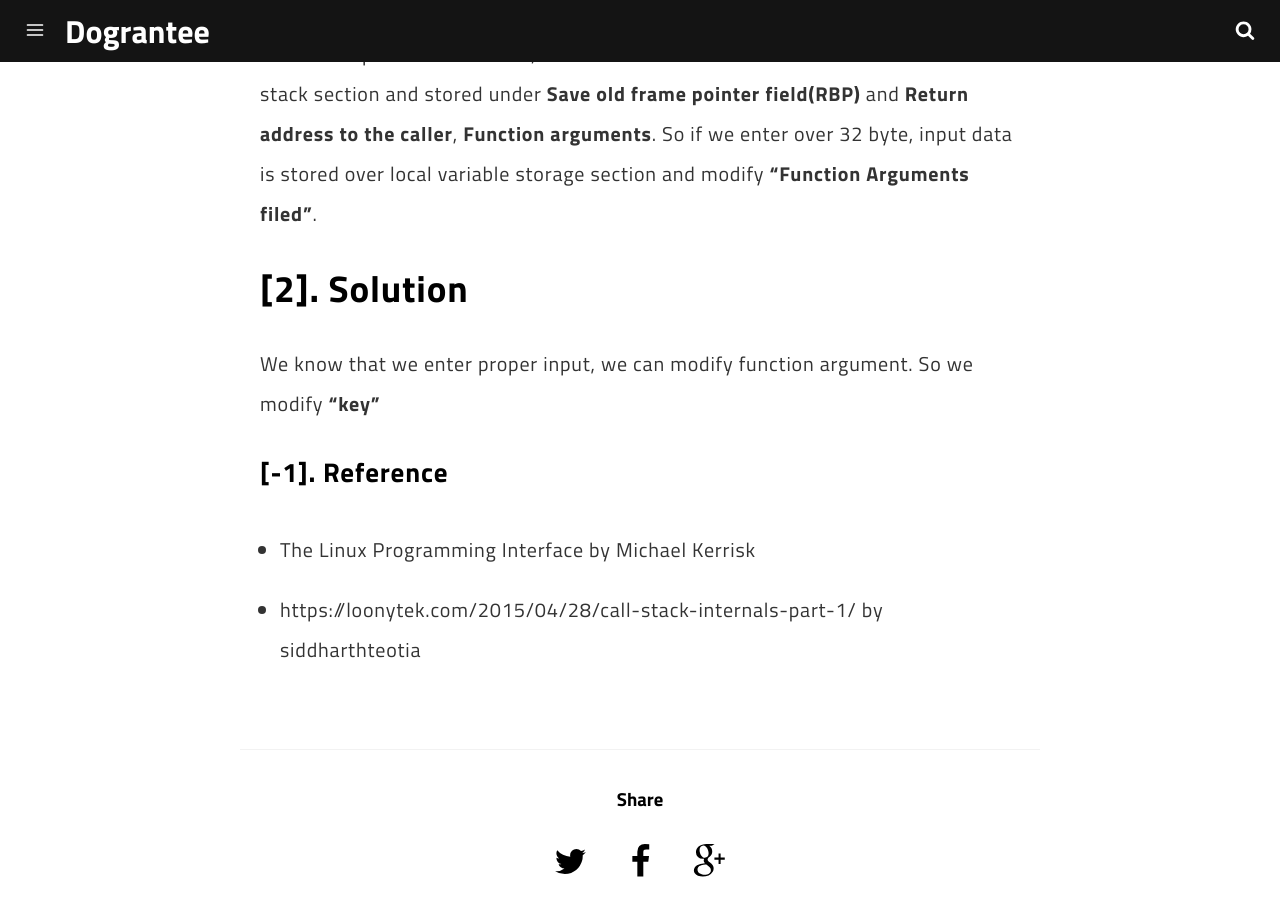
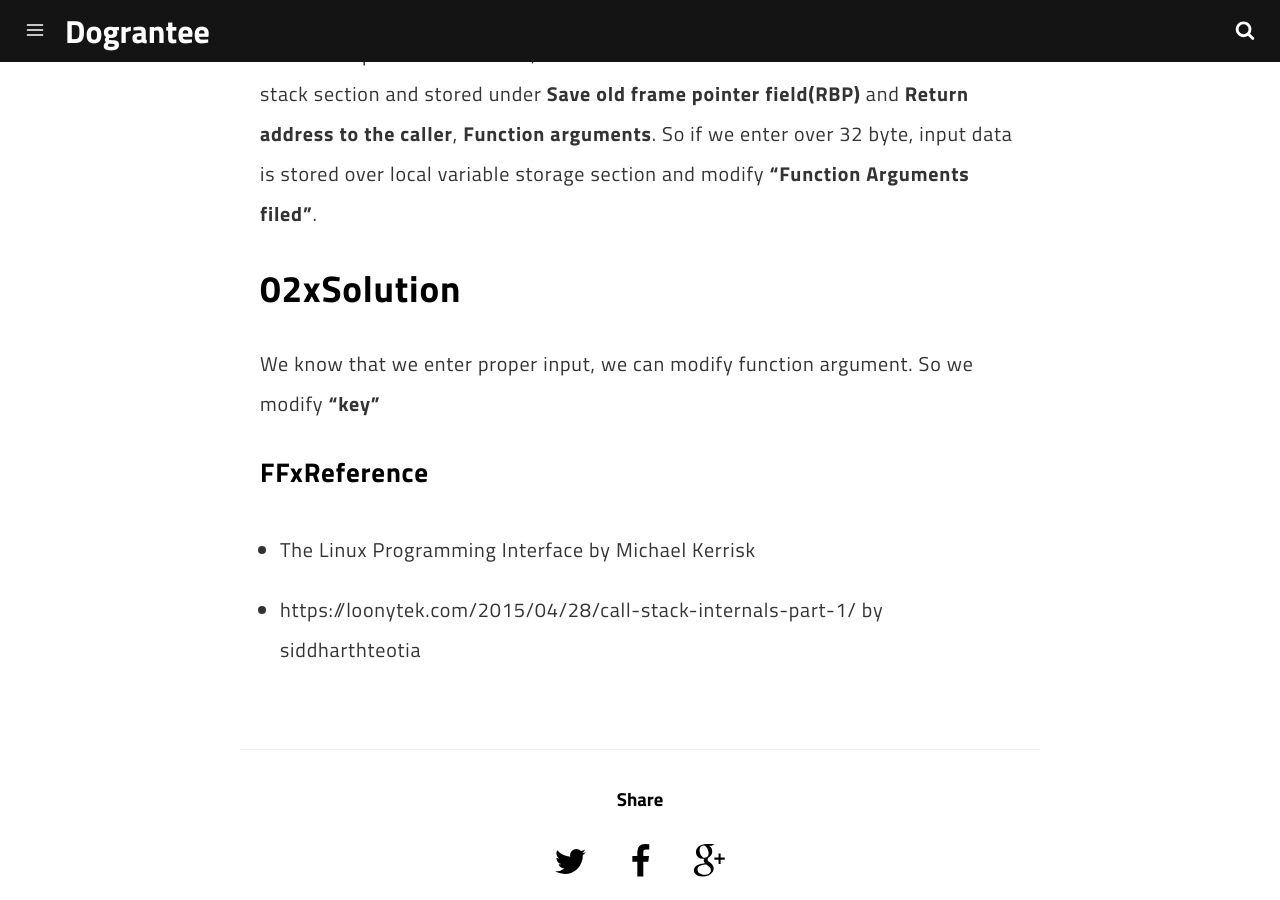
Before and after one commit to dograntee/dograntee.github.io, a Jekyll site: the page built from _posts/2018-08-26-pwnable-bof.md, in a window 1280 px wide and 900 px high, scrolled down 3381 px. Built offline with Jekyll 4.4.1, drawn with Linux system fonts in a browser that asks for light colours; comment, search, counter and statistics services are not loaded; some of the changed text lies outside the part shown.

Commit message:
18-09-10

```diff
--- a/_posts/2018-08-26-pwnable-bof.md
+++ b/_posts/2018-08-26-pwnable-bof.md
@@ -23,7 +23,7 @@ What is buffer overflow? buffer overflow can be divided into two big section. On
 (* Stack and Heap is a field of running process structure in memory)
 ![problem](/assets/img/pwn/bof/process_structure.PNG "process structure")
 
-## [1]. Analyze
+## 01xAnalyze
 
 First, look at the source code bof.c
 
@@ -58,7 +58,7 @@ In the stack section, there is some subsection. See the picture below.
 
 Detailed explanation is folded, we can notice that local variables are located at stack section and stored under __Save old frame pointer field(RBP)__ and __Return address to the caller__, __Function arguments__. So if we enter over 32 byte, input data is stored over local variable storage section and modify __"Function Arguments filed"__.
 
-## [2]. Solution
+## 02xSolution
 
 We know that we enter proper input, we can modify function argument. So we modify __"key"__
 
@@ -78,6 +78,6 @@ We know that we enter proper input, we can modify function argument. So we modif
 
 
 
-### [-1]. Reference
+### FFxReference
  - The Linux Programming Interface by Michael Kerrisk
  - https://loonytek.com/2015/04/28/call-stack-internals-part-1/ by siddharthteotia
```
Also changed, not shown: other parts of _posts/2018-08-26-pwnable-bof.md (+1 -1 lines).
